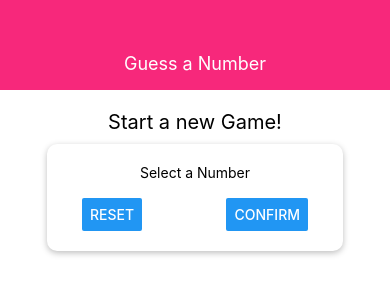
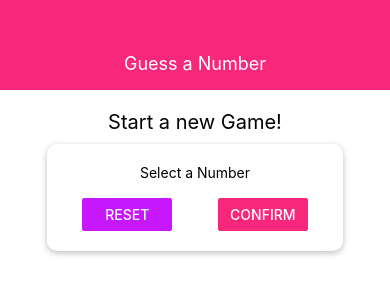
Before and after one commit to JoseManuelMunozManzano/rn-guess-number, a React Native app: screen / in a window 390 px wide. Shown: the top 300 px of the page. Built offline with nearby package versions, Linux system fonts and the light colour scheme.

Commit message:
Color Theming with Constants

```diff
--- a/components/Header.js
+++ b/components/Header.js
@@ -1,5 +1,7 @@
 import React from 'react';
 import { View, Text, StyleSheet } from 'react-native';
+
+import Colors from '../constants/color';
 
 export const Header = ({ title }) => {
   return (
@@ -14,7 +16,7 @@
     width: '100%',
     height: 90,
     paddingTop: 36,
-    backgroundColor: '#f7287b',
+    backgroundColor: Colors.primary,
     alignItems: 'center',
     justifyContent: 'center',
   },
--- /dev/null
+++ b/constants/color.js
@@ -0,0 +1,4 @@
+export default {
+  primary: '#f7287b',
+  accent: '#c717fc',
+};
--- a/screens/StartGameScreen.js
+++ b/screens/StartGameScreen.js
@@ -1,6 +1,8 @@
 import React from 'react';
 import { View, Text, StyleSheet, TextInput, Button } from 'react-native';
+
 import { Card } from '../components/Card';
+import Colors from '../constants/color';
 
 export const StartGameScreen = () => {
   return (
@@ -10,8 +12,12 @@
         <Text>Select a Number</Text>
         <TextInput />
         <View style={styles.buttonContainer}>
-          <Button title="Reset" onPress={() => {}} />
-          <Button title="Confirm" onPress={() => {}} />
+          <View style={styles.button}>
+            <Button title="Reset" color={Colors.accent} onPress={() => {}} />
+          </View>
+          <View style={styles.button}>
+            <Button title="Confirm" color={Colors.primary} onPress={() => {}} />
+          </View>
         </View>
       </Card>
     </View>
@@ -39,4 +45,7 @@
     justifyContent: 'space-between',
     paddingHorizontal: 15,
   },
+  button: {
+    width: '40%',
+  },
 });
```
